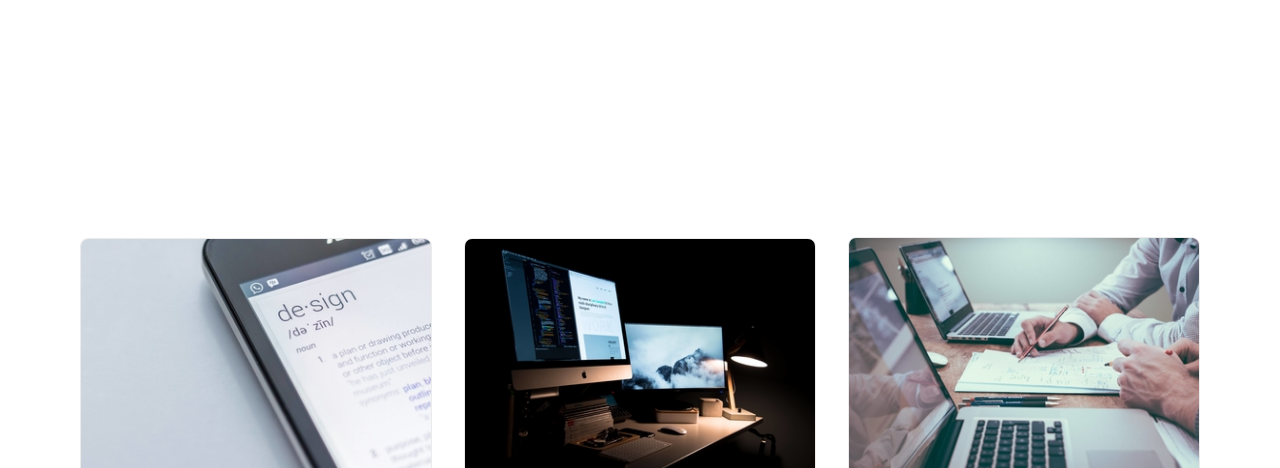
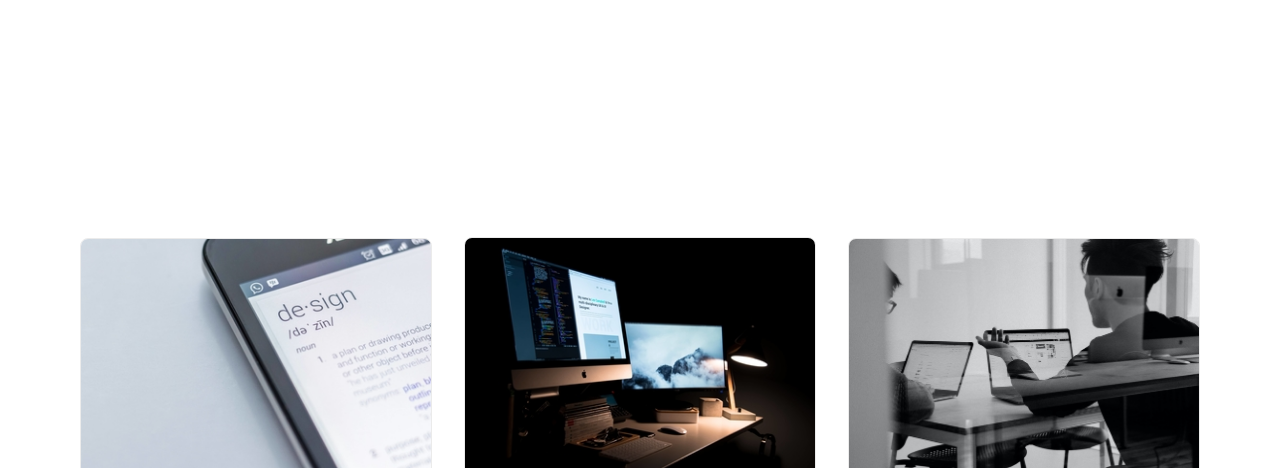
Before and after one commit to tomwcodes/portOld, a plain HTML site: page index.html in a window 1280 px wide. Shown: the part 484-952 px from the top of the page. Drawn offline with Linux system fonts and the light colour scheme.

Commit message:
img swap

```diff
--- a/index.html
+++ b/index.html
@@ -86,7 +86,7 @@
               </div>
             </div>
             <div class="ui-component-card ui-component-card--feature">
-              <img src="assets/updates.jpg" alt="#" loading="lazy">
+              <img src="assets/design.jpg" alt="#" loading="lazy">
               <div class="ui-component-card--feature-content">
                 <h4 class="ui-component-card--feature-title">Impactful</h4>
                 <p>Analytics and SEO ensure you reach your audience.</p>
```
Also changed, not shown: assets/twLogo.png (deleted).
